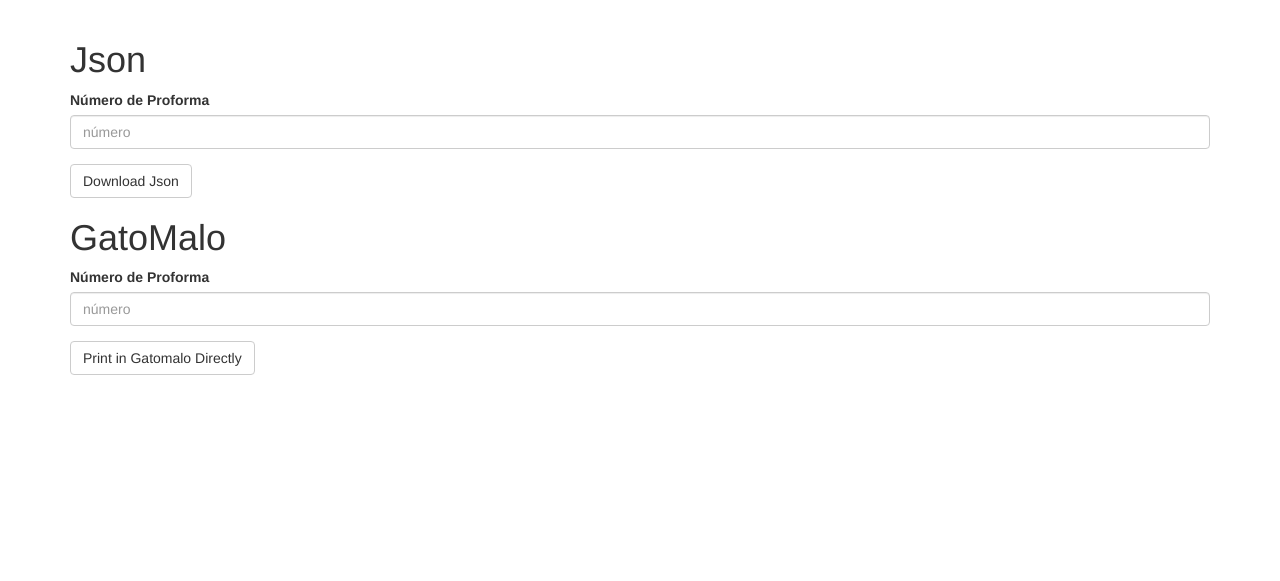
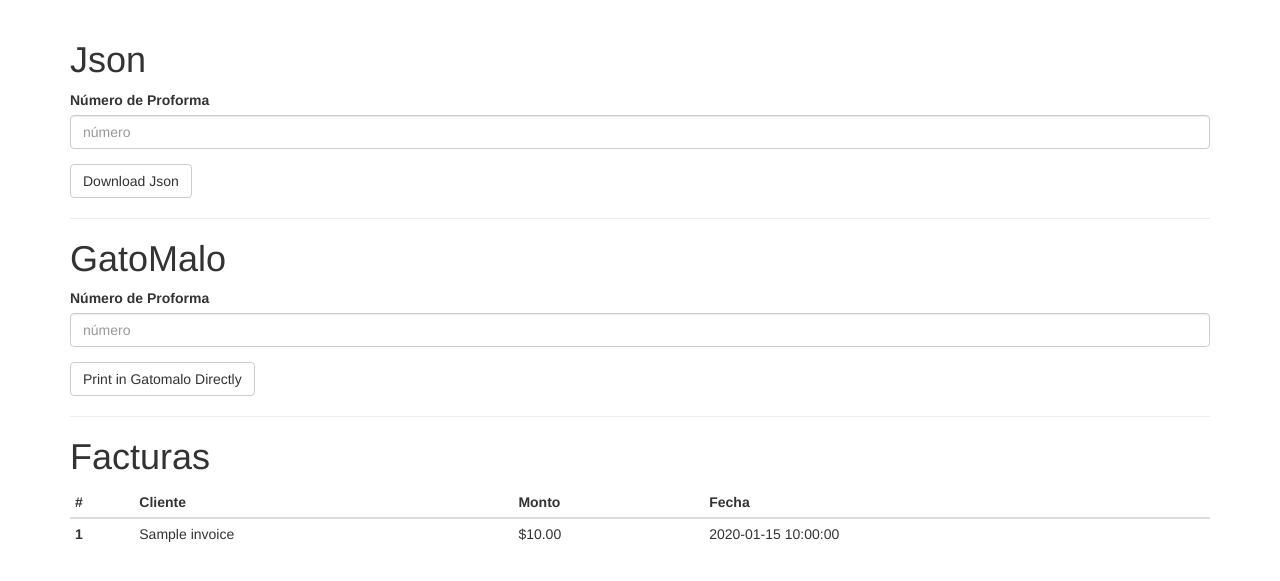
Before and after one commit to Carlospiad/gatomalo, a Flask app: template templates/index.html in a window 1280 px wide. Shown: the part 52-633 px from the top of the page. Run offline with Flask 2, Linux system fonts and the light colour scheme; the template is opened without the code that fills it: most values are stand-ins (such as "Sample title", 1, 10 or a date in 2020); some libraries are stand-ins or nearby versions.

Commit message:
facturas en ui

```diff
--- a/app.py
+++ b/app.py
@@ -44,7 +44,7 @@ def get_invoice_list():
     #Get JSON
     auth = {'authtoken':authtoken,'organization_id':organization_id}
     r = requests.get(url,params=auth)
-    data = r.json()
+    data = r.json()['invoices']
     return data
 
 def get_invoice_detail(post):
@@ -64,7 +64,7 @@ def get_invoice_detail(post):
 def index():
     invoice_list = get_invoice_list()
     invoice_json = json.dumps(invoice_list)
-    return render_template('index.html', invoice_json=invoice_json)
+    return render_template('index.html', invoices=invoice_list)
 
 
 #falta agregar el argumento para buscar el id del invoice unico y asi encontrar el url correcto.
--- a/templates/index.html
+++ b/templates/index.html
@@ -40,6 +40,7 @@
 
 
     <div class="container">
+
       <h1>Json</h1>
 
       <form action="{{ url_for('create_invoice_json') }}" method="post">
@@ -49,9 +50,7 @@
         </div>
         <input class="btn btn-default" type="submit" value="Download Json" />
       </form>
-    </div>
-
-    <div class="container">
+      <hr>
       <h1>GatoMalo</h1>
 
       <form action="{{ url_for('print_gatomalo') }}" method="post">
@@ -61,8 +60,32 @@
         </div>
         <input class="btn btn-default" type="submit" value="Print in Gatomalo Directly" />
       </form>
+
+
+    <hr>
+    <h1>Facturas</h1>
+    <table class="table table-condensed">
+      <thead>
+        <tr>
+          <th>#</th>
+          <th>Cliente</th>
+          <th>Monto</th>
+          <th>Fecha</th>
+        </tr>
+      </thead>
+      <tbody>
+    	{% for invoice in invoices %}
+        <tr>
+          <th scope="row">{{ invoice.invoice_id }}</th>
+          <td>{{ invoice.customer_name}}</td>
+          <td>{{ "${:,.2f}".format(invoice.total) }}</td>
+          <td>{{ invoice.date }}</td>
+        </tr>
+    	{% endfor %}
+      </tbody>
+    </table>
+
     </div>
-
 
 
     <!-- jQuery (necessary for Bootstrap's JavaScript plugins) -->
@@ -71,10 +94,5 @@
     <script src="{{ url_for('static', filename='js/bootstrap.min.js') }}"></script>
     <script src="{{ url_for('static', filename='js/typeahead.bundle.min.js') }}"></script>
 
-    <script>
-      var obj = {{ invoice_json|safe }};
-    </script>
-    <script>
-    </script>
   </body>
 </html>
```
